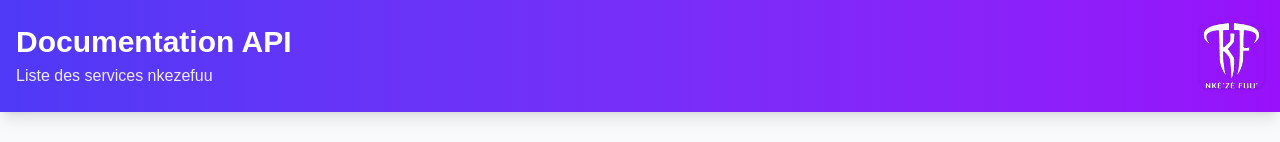
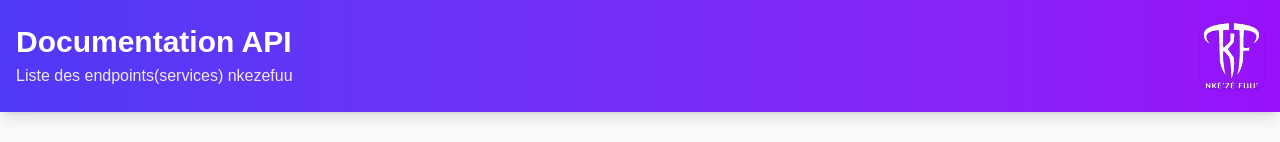
Before and after one commit to hepomenzengue/nkezefuu-docs-api, a Next.js app: page / in a window 1280 px wide. Shown: the top 142 px of the page. Built offline with nearby package versions, Linux system fonts and the light colour scheme.

Commit message:
correct to test deployment

```diff
--- a/app/page.tsx
+++ b/app/page.tsx
@@ -1407,7 +1407,8 @@ export default function ApiDocumentation() {
       id: "mobile-functions-by-user",
       method: "GET",
       path: "/api/auth/mobile-functions-by-user",
-      description: "Retourne les fonctions mobiles du rôle de l'utilisateur connecté",
+      description:
+        "Retourne les fonctions mobiles du rôle de l'utilisateur connecté",
       requestExample: `GET /api/auth/mobile-functions-by-user\nAuthorization: Bearer <token>`,
       responseExample: [
         {
@@ -1467,7 +1468,7 @@ export default function ApiDocumentation() {
     (ep) =>
       ep.category === activeCategory &&
       (ep.path.toLowerCase().includes(searchTerm.toLowerCase()) ||
-        ep.description.toLowerCase().includes(searchTerm.toLowerCase()))
+        ep.description.toLowerCase().includes(searchTerm.toLowerCase())),
   );
 
   const toggleEndpoint = (id: string) => {
@@ -1592,7 +1593,7 @@ export default function ApiDocumentation() {
                   Documentation API
                 </h1>
                 <p className="mt-1 text-sm md:text-base opacity-90">
-                  Liste des services nkezefuu
+                  Liste des endpoints(services) nkezefuu
                 </p>
               </div>
             </div>
```
Lines whose indentation alone changed are shown as unchanged.
